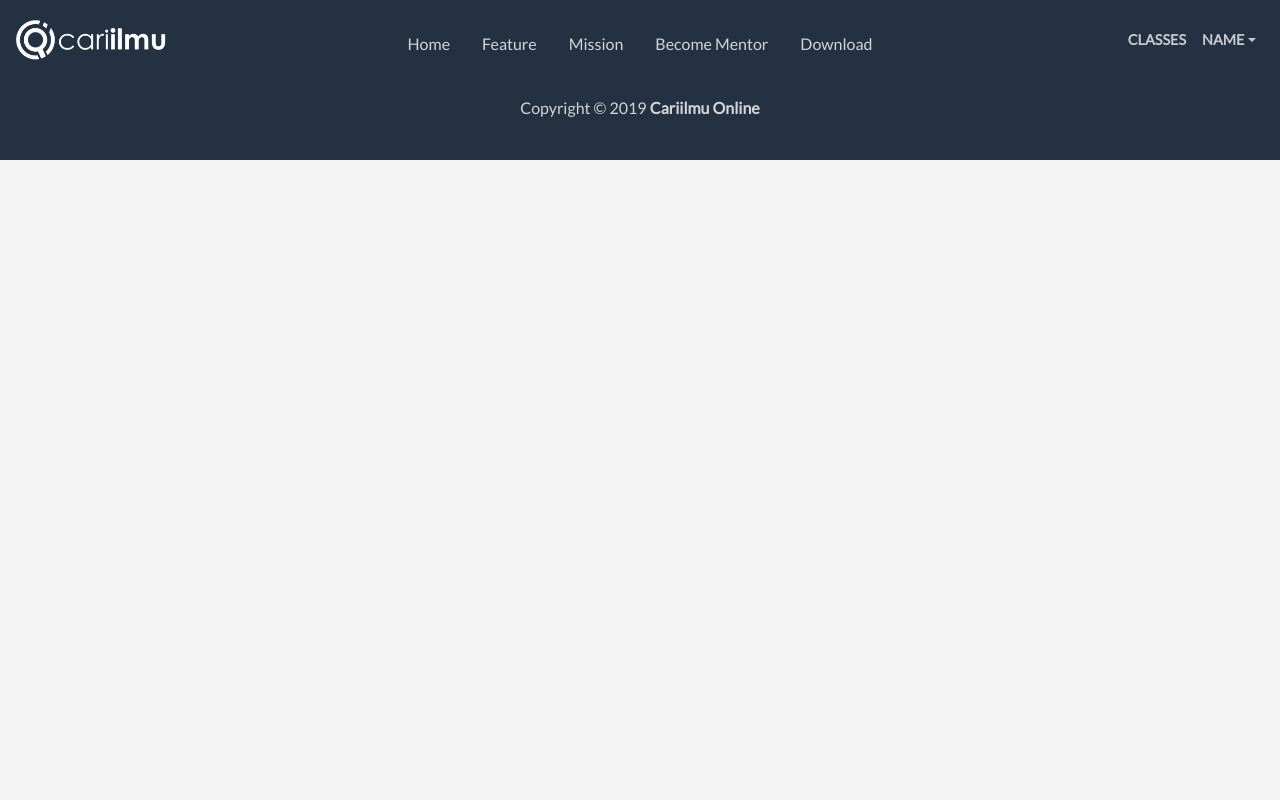
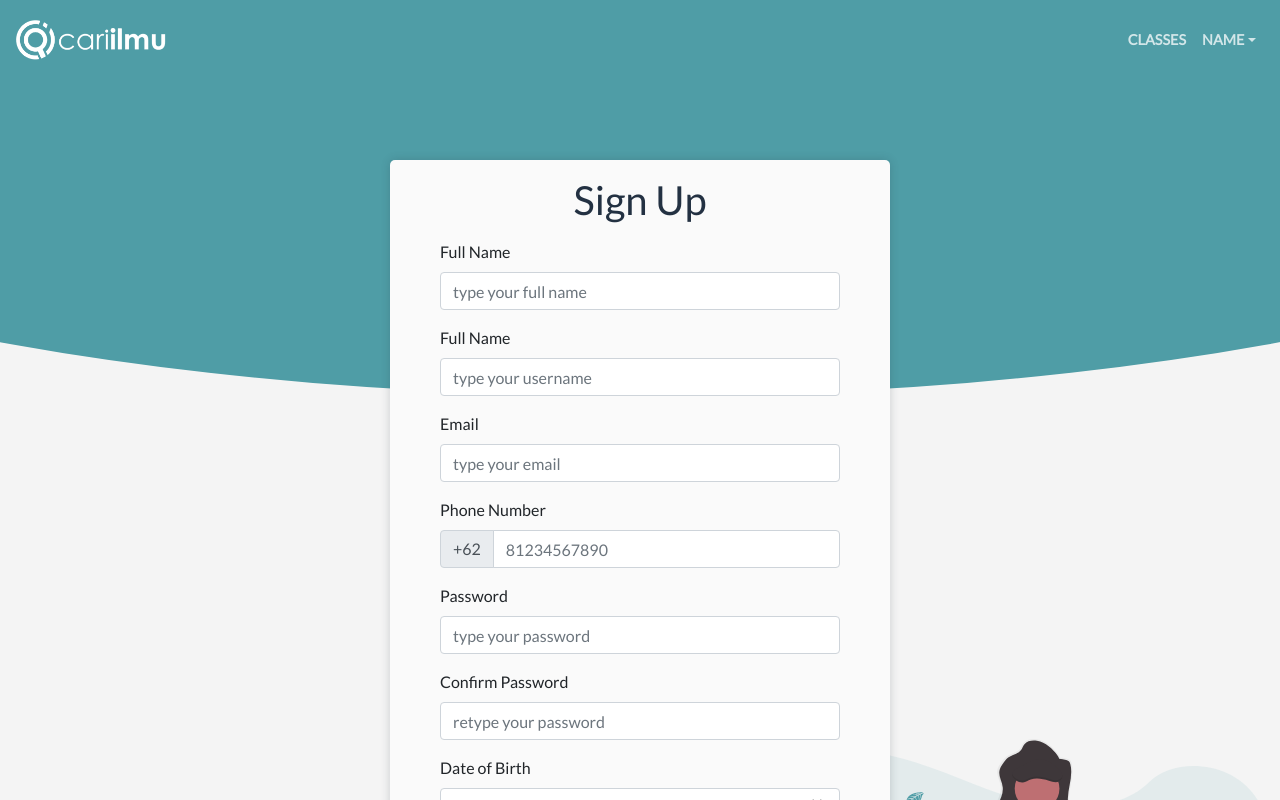
Before and after one commit to delarta/cariilmu-frontend, a React (Create React App) app: page /signup in a window 1280 px wide. Shown: the top 800 px of the page. Built offline with nearby package versions, Linux system fonts and the light colour scheme.

Commit message:
[Delarta] - styling admin page

```diff
--- a/src/App.js
+++ b/src/App.js
@@ -9,6 +9,8 @@ import { connect } from "react-redux";
 
 import Landing from "./pages/Landing";
 import SignInPage from "./pages/student/SignInPage";
+import SignUpPage from "./pages/student/SignUpPage";
+
 import ClassList from "./pages/ClassListPage";
 import ClassDetail from "./pages/ClassDetailPage";
 import ConfirmationPage from './pages/mentor/ConfirmationPage';
@@ -30,6 +32,8 @@ class App extends Component {
         <Route exact path="/home" component={HomePage} />
 
         <Route exact path="/signin" component={SignInPage} />
+        <Route exact path="/signup" component={SignUpPage} />
+
         <Route exact path="/class" component={ClassList} />
         <Route exact path="/class/:classId" component={ClassDetail} />
         <Route exact path="/confirmation" component={ConfirmationPage} />
--- a/src/assets/css/_main.scss
+++ b/src/assets/css/_main.scss
@@ -3,6 +3,7 @@ $orange: #f07b3f;
 $blue: #4f9da6;
 $darkblue: #233142;
 $light: #fafafa;
+$red: #ff5959;
 $dimlight: rgba(
   $color: #ffffff,
   $alpha: 0.8
@@ -16,7 +17,9 @@ body {
   font-family: "Lato", sans-serif;
   background-color: #f4f4f4;
 }
-
+a{
+  color: $blue;
+}
 h1, h2, h3, h4, p{
   color: $darkblue;
 }
@@ -81,6 +84,48 @@ nav.navbar.navbar-dark {
   font-size: 0.9em;
 }
 
+// Sign In Page
+.auth-container{
+  position: relative;
+  min-height: 100vh;
+  padding: 20vh 0;
+  background: url('../img/study.svg') no-repeat;
+  background-position: bottom right;
+  background-size: 40%;
+
+  .auth-banner{
+    position: absolute;
+    top:0;
+    left:0;
+    width: 100%;
+    height: 50vh;
+    z-index: -1;
+    background-color: $blue;
+    -webkit-clip-path: ellipse(88% 76% at 50% 23%);
+    clip-path: ellipse(88% 76% at 50% 23%);
+  }
+
+  .auth-page{
+    width:500px;
+    border-radius: 5px;
+    min-height: 50vh;
+    background-color: $light;
+    position: relative;
+    // left: 50%;
+    // transform: translate(-50%, -50%);
+    display: flex;
+    align-items: center;
+    justify-content: center;
+    box-shadow: 0 0 10px rgba($color: $darkblue, $alpha: 0.2);
+
+    .auth-page-content{
+      padding:1em 0;
+      min-width: 400px;
+    }
+  }
+
+}
+
 // Home-page
 .home-page{
   padding: 0;
@@ -126,6 +171,9 @@ nav.navbar.navbar-dark {
         text-transform: uppercase;
         color: $light;
         font-weight: 600;
+      }
+      p{
+        color: $dimlight;
       }
     }
   }
@@ -490,8 +538,6 @@ footer {
 #admin-dashboard{
   display: flex;
   flex-direction: column;
-  // align-self:center;
-  // justify-content:center;
   margin-right: 1em;
   .dashboard-header{
     min-height: 200px;
@@ -600,10 +646,22 @@ footer {
   }
 
   #banner {
+    -webkit-clip-path: none;
+    clip-path: none;
     .banner-grid {
       grid-template-columns: 1fr;
       .banner-img {
         display: none;
+      }
+    }
+  }
+
+  .auth-container{
+    .auth-page{
+      width: 90%;
+
+      .auth-page-content{
+        min-width:100%;
       }
     }
   }
--- a/src/pages/ClassDetailPage.js
+++ b/src/pages/ClassDetailPage.js
@@ -32,7 +32,7 @@ class ClassDetailPage extends Component {
                 <p>
                   <i className="ti-alarm-clock" /> 15.00 - 19.00{" "}
                 </p>
-                <Link to={`/class/${item.id}`} className="btn btn-primary">
+                <Link to="/schedule" className="btn btn-primary">
                   Enroll Now <i className="ti-angle-double-right" />
                 </Link>
               </div>
--- a/src/pages/ClassListPage.js
+++ b/src/pages/ClassListPage.js
@@ -7,8 +7,6 @@ import {
   Button
 } from "reactstrap";
 import ClassItem from './ClassItem';
-import presentation from "../assets/img/presentation.svg";
-import { Link } from "react-router-dom";
 import { connect } from "react-redux";
 
 class ClassListPage extends Component {
--- a/src/pages/student/SignInPage.js
+++ b/src/pages/student/SignInPage.js
@@ -1,44 +1,63 @@
-import React, { Component } from 'react'
-import {Button, Form, FormGroup, Label, Input} from 'reactstrap';
-import {Link} from 'react-router-dom'
+import React, { Component } from "react";
+import { Button, Form, FormGroup, Label, Input } from "reactstrap";
+import { Link } from "react-router-dom";
+
+import { connect } from 'react-redux';
 
 class SignInPage extends Component {
+  onSubmit = (e) => {
+    e.preventDefault();
+    this.props.signIn('Joni');
+    this.props.history.push('/home');
+  }
   render() {
     return (
-      <div className="container">
-        <div className="signInPage">
-          <div className="SignInStudent mt-5">
-            <img className="imageSignIn"/>
-          </div>
-        </div>
-        <Form>
+      <div className="auth-container">
+        <div className="auth-banner" />
+        <div className="container auth-page">
+          <div className="auth-page-content">
+            <h1 className="text-center mb-3">Sign In</h1>
+            <Form onSubmit={this.onSubmit}>
               <FormGroup>
-          <Label for="emailStudent">email :</Label>
+                <Label for="emailStudent">Email</Label>
                 <Input
                   type="email"
-            name="emailSignInStudent"
+                  name="emailauthStudent"
                   id="emailStudent"
                   placeholder="type your email"
                 />
               </FormGroup>
               <FormGroup>
-          <Label for="password">password</Label>
+                <Label for="password">Password</Label>
                 <Input
                   type="password"
-            name="passwordSignInStudent"
-            id="passwordSignIn"
+                  name="passwordauthStudent"
+                  id="passwordauth"
                   placeholder="type your password"
                 />
               </FormGroup>
-        <Button>Sign In.</Button>
+              <div className="text-center">
+                <Button color="primary">Sign In</Button>
+
+                <p className="mt-3">
+                  Doesn't have an account?{" "}
+                  <Link to="/signup">
+                    Sign Up
+                  </Link>{" "}
+                </p>
+              </div>
             </Form>
-      <span>
-        <text className="linkSignup">Doesn't have an account? </text>
-        <Link to ="/SignUpPage" className="linkSignup"> Sign Up </Link>
-      </span>
           </div>
-    )
+        </div>
+      </div>
+    );
   }
 }
 
-export default SignInPage;
+const mapDispatchToProps = dispatch => {
+  return{
+    signIn: (name) => dispatch({type:'SIGN_IN', data:name})
+  }
+}
+
+export default connect(null, mapDispatchToProps)(SignInPage);
--- a/src/pages/student/SignUpPage.js
+++ b/src/pages/student/SignUpPage.js
@@ -1,94 +1,99 @@
-import React, { Component } from 'react'
-import {Form,FormGroup, Label, Input, Button, Container, InputGroup, InputGroupAddon} from 'reactstrap'
-import {Link} from 'react-router-dom'
+import React, { Component } from "react";
+import {
+  Form,
+  FormGroup,
+  Label,
+  Input,
+  Button,
+  Container,
+  InputGroup,
+  InputGroupAddon
+} from "reactstrap";
+import { Link } from "react-router-dom";
 
 export default class SignupUser extends Component {
   render() {
     return (
-        <Container>
+      <div className="auth-container">
+        <div className="auth-banner" />
+        <div className="container auth-page">
+          <div className="auth-page-content">
+            <h1 className="text-center mb-3">Sign Up</h1>
             <Form>
               <FormGroup>
-          <Label for="headertext">Create Your Account</Label>
-        </FormGroup>
-        <FormGroup>
-          <Label for="fullName">Full name :</Label>
+                <Label for="name">Full Name</Label>
                 <Input
                   type="text"
-            name="namaUser"
-            id="namaUser"
-            placeholder="type your fullname"
+                  name="name"
+                  id="name"
+                  placeholder="type your full name"
                 />
               </FormGroup>
               <FormGroup>
-          <Label for="userName">Username :</Label>
+                <Label for="username">Full Name</Label>
                 <Input
                   type="text"
-            name="userName"
-            id="userName"
+                  name="username"
+                  id="username"
                   placeholder="type your username"
                 />
               </FormGroup>
               <FormGroup>
-          <Label for="emailUser">Email :</Label>
+                <Label for="email">Email</Label>
                 <Input
                   type="email"
-            name="emailUser"
-            id="emailUser"
+                  name="email"
+                  id="email"
                   placeholder="type your email"
                 />
               </FormGroup>
-
               <FormGroup>
-          <Label for="phoneUser">Your Phone :</Label>
+                <Label for="phone">Phone Number</Label>
                 <InputGroup>
-          <InputGroupAddon addonType="prepend">+62
-          </InputGroupAddon>
-          <input
-            type="string"
-            name="userPhone"
-            id="userPhone"
-            placeholder=" ex 812345678"
-          />
+                  <InputGroupAddon addonType="prepend">+62</InputGroupAddon>
+                  <Input type="text" id="phone" placeholder="81234567890" />
                 </InputGroup>
               </FormGroup>
-
               <FormGroup>
-          <Label for="passwordUser">Password :</Label>
+                <Label for="password">Password</Label>
                 <Input
                   type="password"
-            name="passwordUser"
-            id="passwordUser"
+                  name="password"
+                  id="password"
                   placeholder="type your password"
                 />
               </FormGroup>
               <FormGroup>
-          <Label for="confirmPassword">Confirm Password :</Label>
+                <Label for="password_confirm">Confirm Password</Label>
                 <Input
                   type="password"
-            name="passwordUser"
-            id="passwordUser"
+                  name="password_confirm"
+                  id="password_confirm"
                   placeholder="retype your password"
                 />
               </FormGroup>
               <FormGroup>
-          <Label for="birthDay">Birth Day :</Label>
+                <Label for="birth">Date of Birth</Label>
                 <Input
                   type="date"
-            name="birthday"
-            id="birthdayUser"
-            placeholder="birthDay"
+                  name="birth"
+                  id="birth"
                 />
               </FormGroup>
               <FormGroup>
-          <Label for="GenderSelect">Gender :</Label>
-          <Input type="select" name="select" id="genderSelect">
+                <Label for="gender">Gender</Label>
+                <Input type="select" name="gender" id="gender">
                   <option>Male</option>
                   <option>Female</option>
                 </Input>
               </FormGroup>
-        <Button color="success" type="submit">Register</Button>
+              <div className="text-center">
+                <Button color="primary">Sign Up</Button>
+              </div>
             </Form>
-      </Container>
+          </div>
+        </div>
+      </div>
     );
   }
 }
--- a/src/reducers/rootReducers.js
+++ b/src/reducers/rootReducers.js
@@ -1,6 +1,10 @@
 const initState = {
   todos: [],
-  users: [],
+  user: [
+    {
+      name: ""
+    }
+  ],
   token: false,
   isAdmin: false,
   mentors: [],
@@ -66,6 +70,11 @@ const initState = {
 const rootReducer = (state = initState, action) => {
   console.log(action.type);
   switch (action.type) {
+    case "SIGN_IN":
+      return {
+        ...state,
+        user: [{name: action.data}]
+      };
     case "FETCH_CLASS":
       return state.classes;
     default:
```
Also changed, not shown: src/pages/HomePage.js (+20 -1 lines), src/assets/img/study.svg (added). Lines whose indentation alone changed are shown as unchanged.
